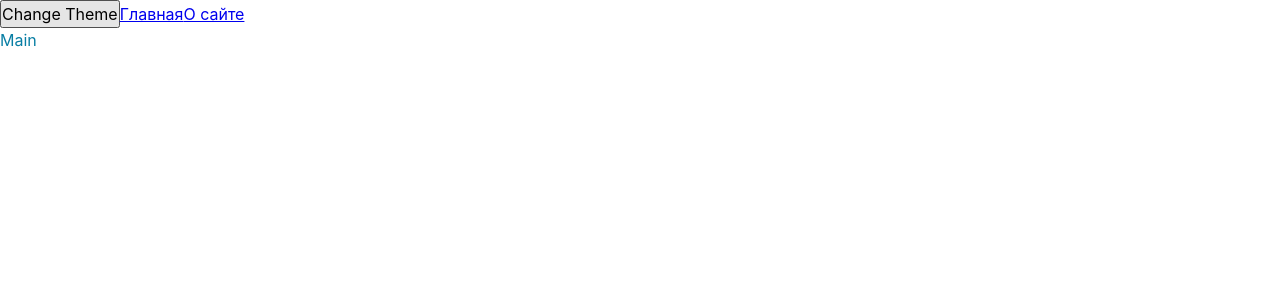
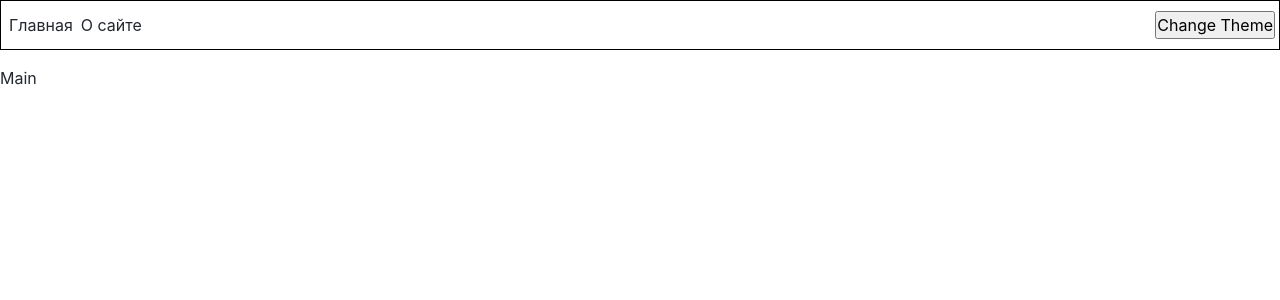
Before and after one commit to F4nnur/react, a React app: page / in a window 1280 px wide. Shown: the top 300 px of the page. Built offline with nearby package versions, Linux system fonts and the light colour scheme.

Commit message:
+ 12 Navbar && first ui kit

```diff
--- a/src/app/App.tsx
+++ b/src/app/App.tsx
@@ -4,6 +4,7 @@ import './styles/index.scss';
 import {classNames} from "shared/lib/classNames/classNames";
 import {useTheme} from "app/providers/ThemeProvider";
 import {AppRouter} from "app/providers/router";
+import {Navbar} from "widgets/Navbar";
 
 
 
@@ -12,9 +13,7 @@ const App = () => {
 
     return (
         <div className={classNames('app', {}, [theme])}>
-            <button onClick={toggleTheme}>Change Theme</button>
-            <Link to={'/'}>Главная</Link>
-            <Link to={'/about'}>О сайте</Link>
+            <Navbar toggleTheme={toggleTheme}/>
             <AppRouter/>
         </div>
     );
--- a/src/app/styles/themes/dark.scss
+++ b/src/app/styles/themes/dark.scss
@@ -4,4 +4,8 @@
   // цвет шрифта
   --primary-color: #149ECA;
   --secondary-color: #F6F7F9;
+
+  --inverted-primary-color:  #23272F;
+  --inverted-secondary-color: #087EA4;
+
 }
--- a/src/app/styles/themes/normal.scss
+++ b/src/app/styles/themes/normal.scss
@@ -2,6 +2,9 @@
   --bg-color: #fff;
 
   // цвет шрифта
-  --primary-color:  #087EA4;
-  --secondary-color: #23272F;
+  --primary-color:  #23272F;
+  --secondary-color: #087EA4;
+
+  --inverted-primary-color: #149ECA;
+  --inverted-secondary-color: #F6F7F9;
 }
--- a/src/app/styles/variables/global.scss
+++ b/src/app/styles/variables/global.scss
@@ -11,4 +11,7 @@
   --font-line-l: 32px;
   --font-l: var(--font-size-l) / var(--font-line-l) var(--font-family-main);
 
+  //Размеры
+  --navbar-height: 50px;
+
 }
--- a/src/pages/MainPage/UI/MainPage.tsx
+++ b/src/pages/MainPage/UI/MainPage.tsx
@@ -3,7 +3,7 @@ import React from 'react';
 const MainPage = () => {
     return (
         <div>
-            Main
+            <p>Main</p>
         </div>
     );
 };
--- /dev/null
+++ b/src/shared/UI/AppLink/AppLink.module.scss
@@ -0,0 +1,14 @@
+.AppLink {
+  color: var(--primary-color);
+  padding: 4px;
+  text-decoration: none;
+  cursor: pointer;
+}
+
+.primary {
+  color: var(--primary-color);
+}
+
+.secondary {
+  color: var(--inverted-primary-color);
+}
--- /dev/null
+++ b/src/shared/UI/AppLink/AppLink.tsx
@@ -0,0 +1,33 @@
+import React, {FC} from 'react';
+import {classNames} from "shared/lib/classNames/classNames";
+import cls from './AppLink.module.scss'
+import {Link, LinkProps} from "react-router-dom";
+
+export enum AppLinkTheme {
+    PRIMARY = 'primary',
+    SECONDARY = 'secondary',
+}
+export interface AppLinkProps extends LinkProps{
+    className?: string;
+    theme?: AppLinkTheme;
+}
+const AppLink: FC<AppLinkProps> = (props) => {
+    const {
+        to,
+        children,
+        className,
+        theme = AppLinkTheme.PRIMARY,
+        ...otherProps
+    } = props
+    return (
+        <Link
+            to={to}
+            className={classNames(cls.AppLink, {}, [className, cls[theme]])}
+            {...otherProps}
+        >
+            {children}
+        </Link>
+    );
+};
+
+export default AppLink;
--- a/src/shared/lib/classNames/classNames.ts
+++ b/src/shared/lib/classNames/classNames.ts
@@ -1,9 +1,9 @@
 type Mods = Record<string, boolean | string>
 
-export function classNames(cls: string, mods: Mods, additional: string[]): string {
+export function classNames(cls: string, mods: Mods = {}, additional: string[] = []): string {
     return [
         cls,
-        ...additional,
+        ...additional.filter(Boolean),
         ...Object.entries(mods)
             .filter(([classNames, value]) => Boolean(value))
             .map(([classNames]) => classNames)
--- /dev/null
+++ b/src/widgets/Navbar/UI/Navbar.module.scss
@@ -0,0 +1,17 @@
+.Navbar {
+  width: 100%;
+  height: var(--navbar-height);
+  border: 0.5px solid black;
+  margin-bottom: 16px;
+  display: flex;
+  flex-direction: row;
+  align-items: center;
+}
+
+.navbarLinks {
+  padding: 4px;
+  margin-right: auto;
+}
+.themeSwitchButtonContainer {
+  padding: 4px;
+}
--- /dev/null
+++ b/src/widgets/Navbar/UI/Navbar.tsx
@@ -0,0 +1,34 @@
+import React from 'react';
+import {classNames} from "shared/lib/classNames/classNames";
+import cls from './Navbar.module.scss'
+import AppLink, {AppLinkTheme} from "shared/UI/AppLink/AppLink";
+
+export interface NavbarProps {
+    toggleTheme: () => void;
+    className?: string;
+}
+const Navbar = ({toggleTheme, className}: NavbarProps) => {
+    return (
+        <div className={classNames(cls.Navbar, {}, [className])}>
+            <div className={classNames(cls.navbarLinks)}>
+                <AppLink
+                    theme={AppLinkTheme.PRIMARY}
+                    to={'/'}
+                >
+                    Главная
+                </AppLink>
+                <AppLink
+                    theme={AppLinkTheme.PRIMARY}
+                    to={'/about'}
+                >
+                    О сайте
+                </AppLink>
+            </div>
+            <div className={classNames(cls.themeSwitchButtonContainer)}>
+                <button onClick={toggleTheme}>Change Theme</button>
+            </div>
+        </div>
+    );
+};
+
+export default Navbar;
--- /dev/null
+++ b/src/widgets/Navbar/index.ts
@@ -0,0 +1,5 @@
+import Navbar from "./UI/Navbar";
+
+export {
+    Navbar
+}
```
